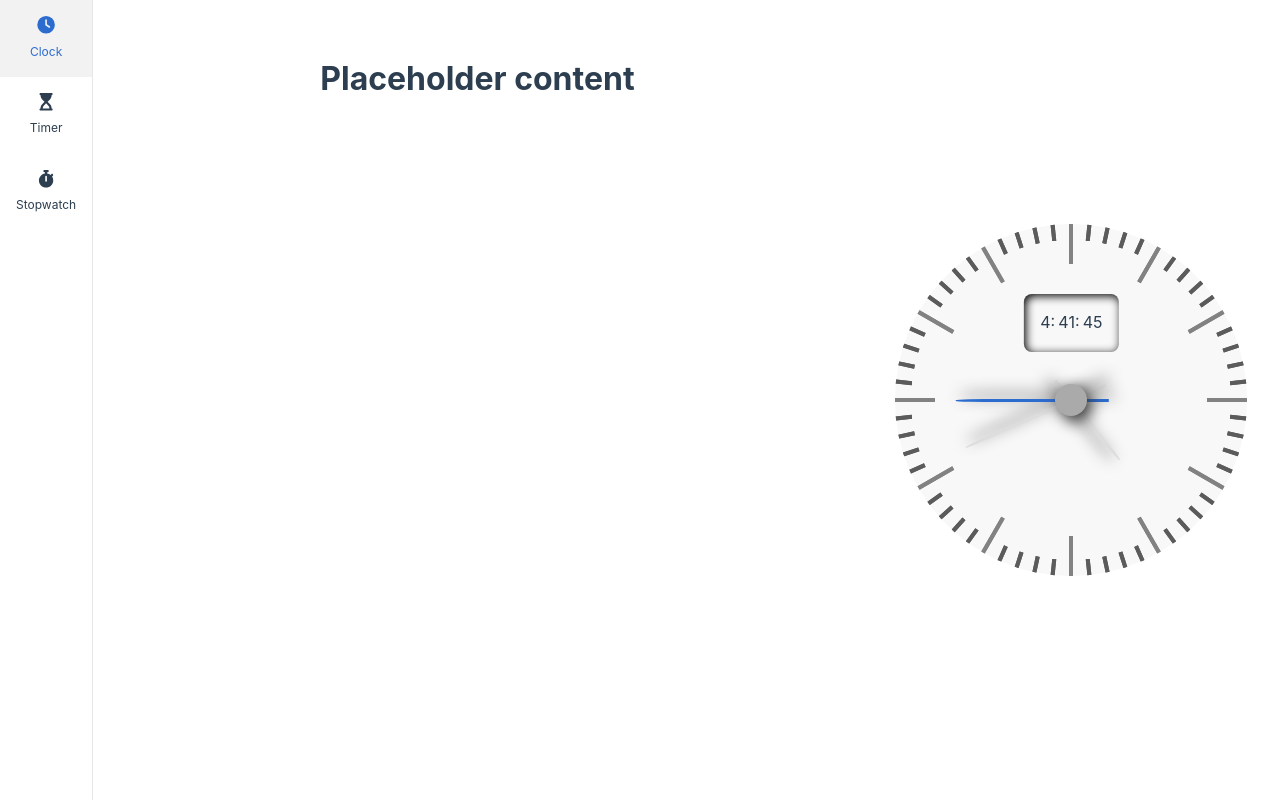
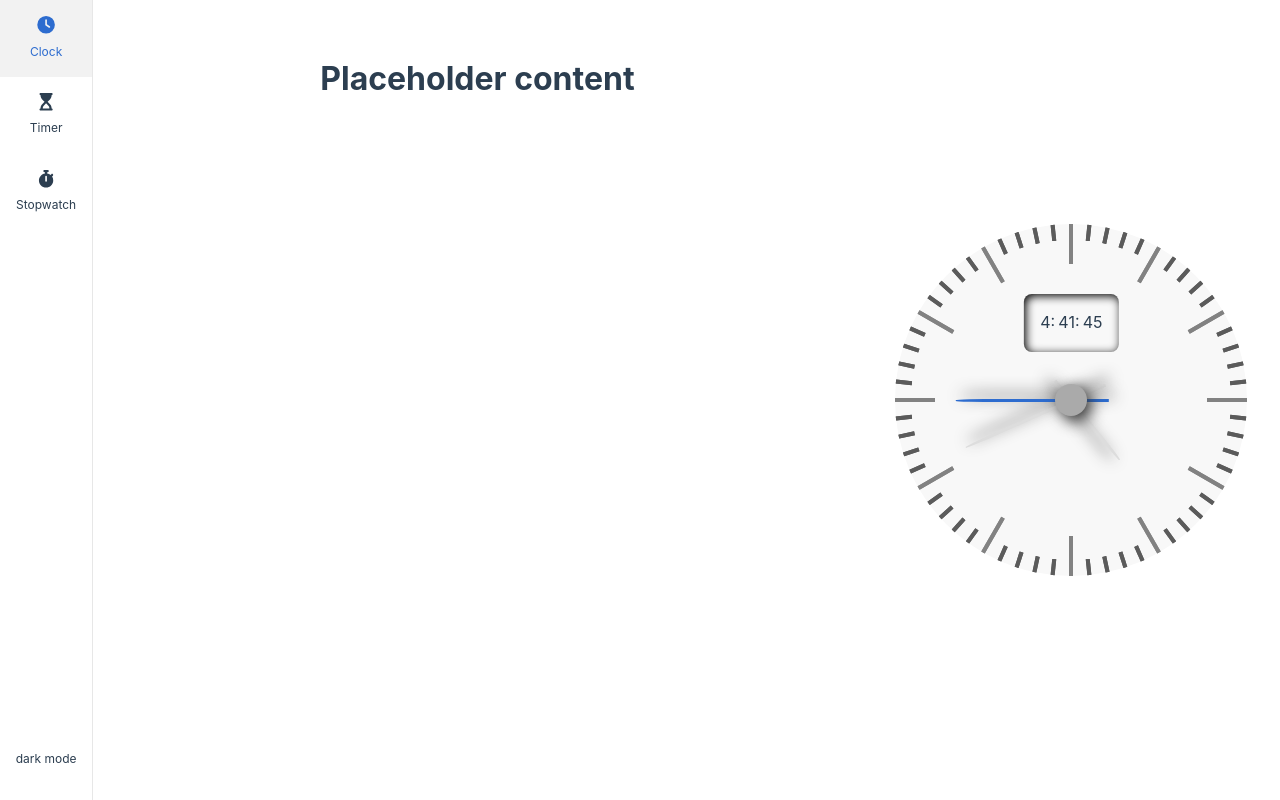
Before and after one commit to Klrfl/TellTime, a Vue app: page / in a window 1280 px wide. Built offline with nearby package versions, Linux system fonts and the light colour scheme.

Commit message:
fix dark mode button position, change class name

```diff
--- a/src/components/NavBar.vue
+++ b/src/components/NavBar.vue
@@ -31,7 +31,7 @@ function setTheme() {
       Stopwatch
     </RouterLink>
 
-    <button class="dark-mode" @click="setTheme">dark mode</button>
+    <button class="dark-mode-toggle" @click="setTheme">dark mode</button>
   </nav>
 </template>
 
@@ -75,10 +75,11 @@ nav {
   font-size: 1.1rem;
 }
 
-.dark-mode {
+.dark-mode-toggle {
   margin-top: auto;
   padding: 2rem;
   user-select: none;
+
   position: absolute;
   top: -100%;
   right: 0;
@@ -95,8 +96,9 @@ nav {
     flex-grow: 0;
   }
 
-  .dark-mode {
+  .dark-mode-toggle {
     position: relative;
+    top: unset;
     padding: 2rem 0;
   }
 }
```
